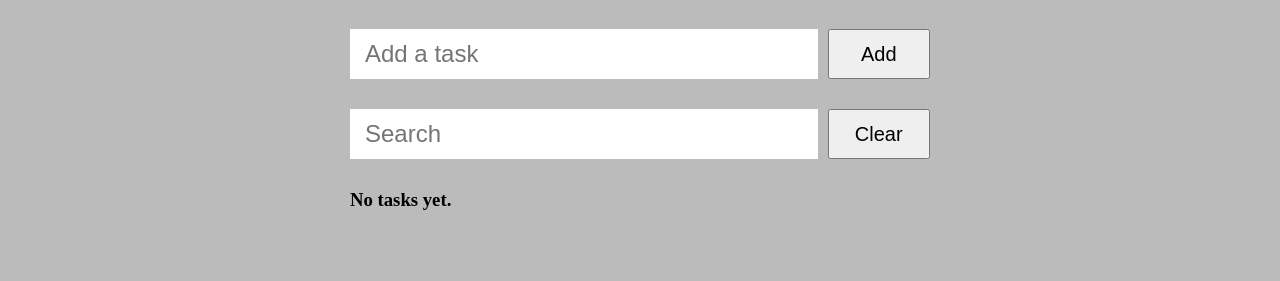
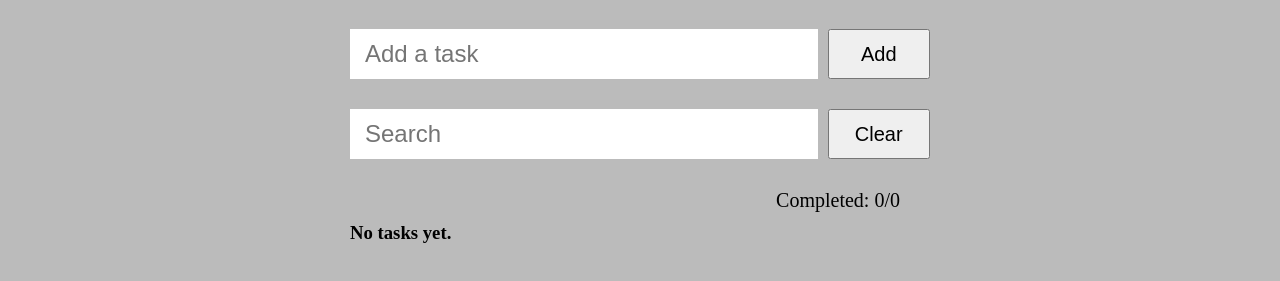
Before and after one commit to ArginP/todo, a plain HTML site: page index.html in a window 1280 px wide. Shown: the part 131-412 px from the top of the page. Drawn offline with Linux system fonts and the light colour scheme.

Commit message:
feat: add task counter

```diff
--- a/index.html
+++ b/index.html
@@ -24,6 +24,10 @@
         <button class="search-container-btn" data-search-btn>Clear</button>
     </section>
 
+    <section class="task-count-container">
+        <p class="task-count" data-task-count></p>
+    </section>
+
     <section class="tasks-container" data-tasks-container></section>
 </main>
 
--- a/script.js
+++ b/script.js
@@ -6,6 +6,7 @@ const searchInput = document.querySelector('[data-search-input]');
 const tasksContainer = document.querySelector('[data-tasks-container]');
 const taskTemplate = document.querySelector('[data-task-template]');
 const clearSearchInputBtn = document.querySelector('[data-search-btn]');
+const taskCountVidget = document.querySelector('[data-task-count]');
 
 let tasks = getLocalStorage();
 let filteredTasks = [];
@@ -23,6 +24,7 @@ const addTask = () => {
         setLocalStorage(tasks); // записывает этот массив в localStorage
         addTaskInput.value = ''; // очищает поле ввода
 
+        countTasks();
         whichRenderTasks();
     }
 }
@@ -55,11 +57,20 @@ searchInput.addEventListener('input', (event) => {
     debouncedSearch(event.target.value.toLowerCase().trim());
 })
 
-// --- обработчик кноки очистки поля поиска ---
+// --- обработчик кнопки очистки поля поиска ---
 clearSearchInputBtn.addEventListener('click', () => {
     searchInput.value = ''; // очищает поле поиска
     renderTasks(); // отрисовывает все таски
 })
+
+// --- логика счетчика тасок ---
+const countTasks = () => {
+    let finishedTasks = tasks.filter((t) => { // фильтруем массив тасок, вытягиваем .completed = true
+        return t.completed;
+    })
+    // Вписываем актуальную информацию в блок текста счетчика тасок
+    taskCountVidget.innerText = `Completed: ${finishedTasks.length}/${tasks.length}`;
+}
 
 // --- генерация динамической HTML разметки под таски ---
 const createTaskLayout = (task) => {
@@ -91,6 +102,7 @@ const createTaskLayout = (task) => {
         });
         setLocalStorage(tasks); // записывает таски в localStorage
 
+        countTasks();
         whichRenderTasks();
     })
 
@@ -105,6 +117,7 @@ const createTaskLayout = (task) => {
         });
         setLocalStorage(tasks); // записывает таски в localStorage
 
+        countTasks();
         whichRenderTasks();
     })
 
@@ -150,4 +163,5 @@ const whichRenderTasks = () => {
     }
 }
 
-whichRenderTasks(); // вызывает функцию рендера, чтобы при первоначальной загрузке страницы таски отрисовались
+countTasks(); // отрисовать интерфейс при первоначальной загрузке страницы
+whichRenderTasks();
--- a/style.scss
+++ b/style.scss
@@ -49,6 +49,23 @@ body {
     flex-grow: 1;
     user-select: none;
     width: 60px;
+  }
+}
+
+.task-count-container {
+  display: flex;
+  justify-content: flex-end;
+  align-items: stretch;
+  gap: 10px;
+  margin: 10px auto;
+  padding: 0 15px;
+  width: 100%;
+  max-width: 600px;
+
+  .task-count {
+    font-size: 20px;
+    user-select: none;
+    padding: 0 25px;
   }
 }
 
```
Also changed, not shown: style.css, 2 other files.
